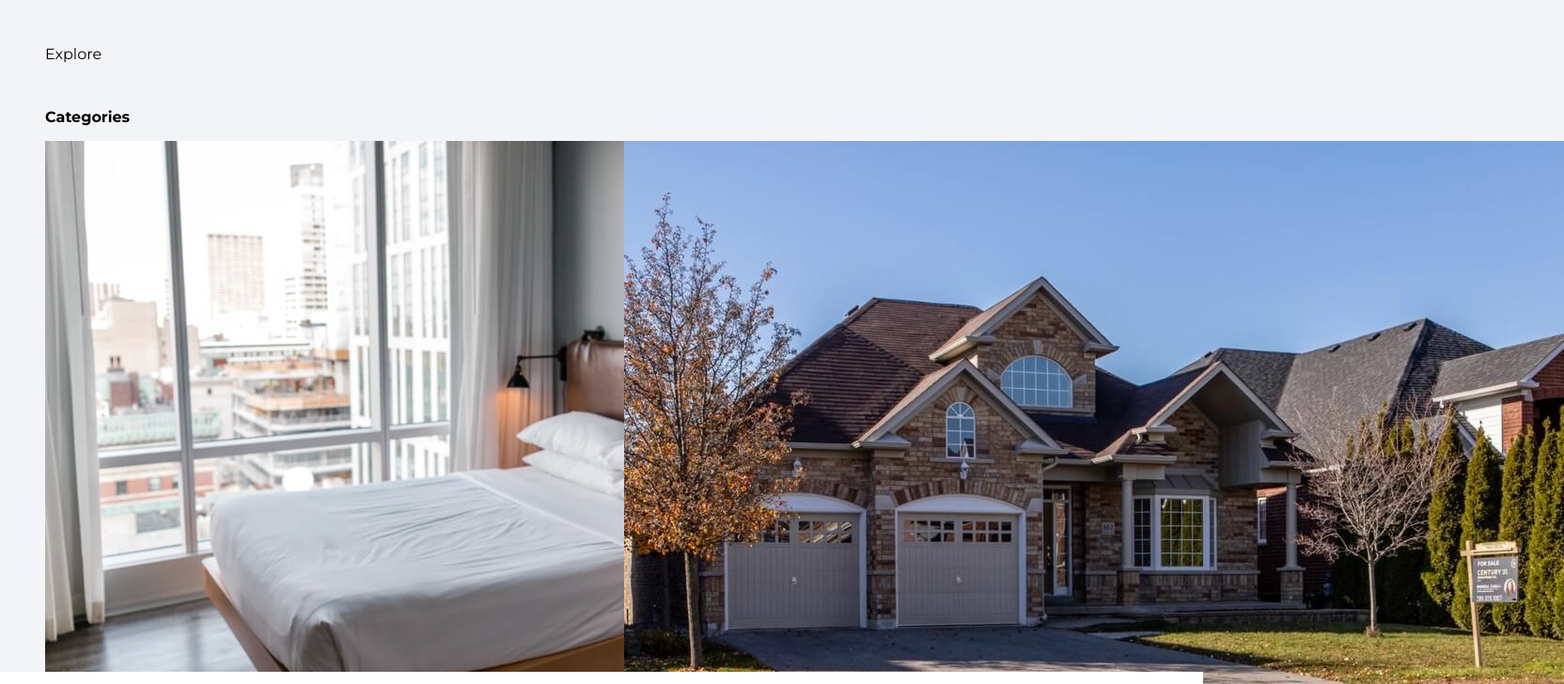
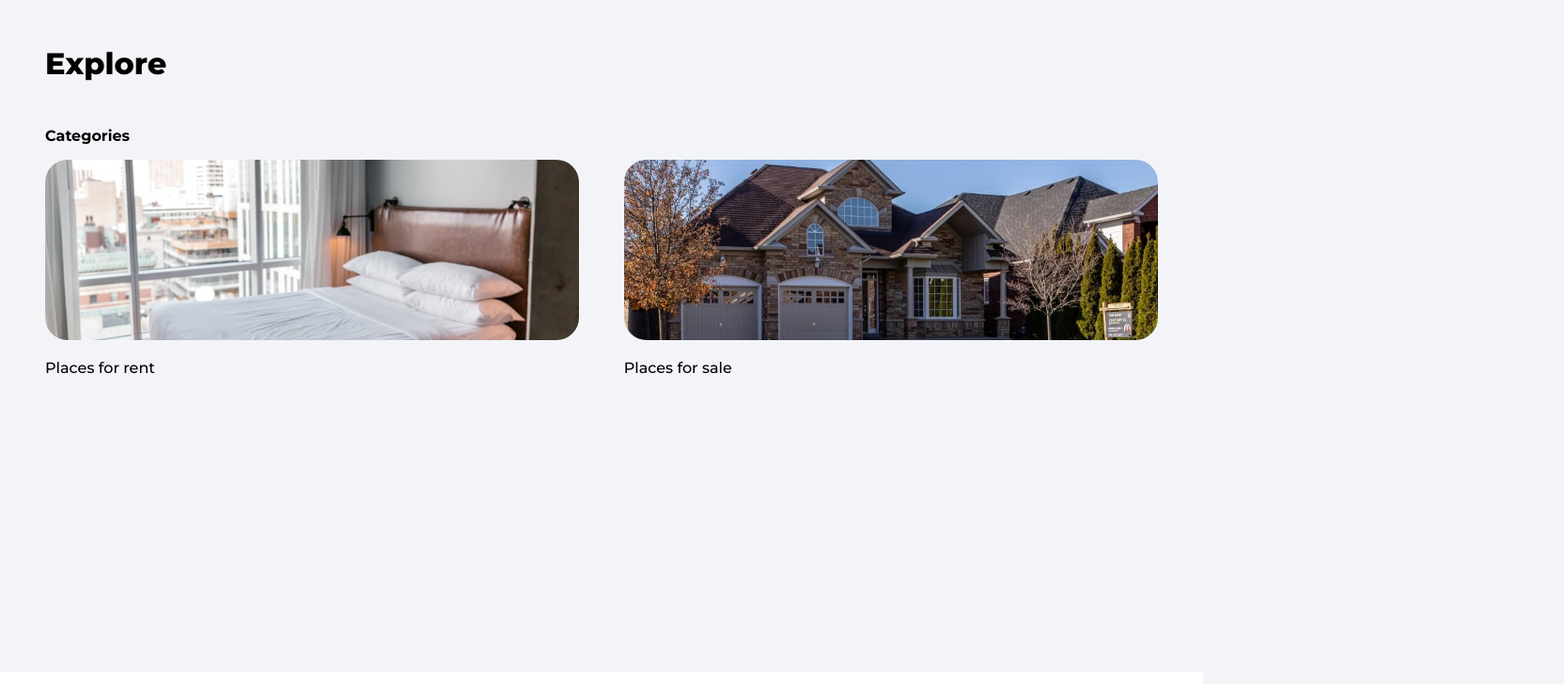
Before and after one commit to Quarcoo-arc/house-marketplace-app, a React (Create React App) app: page / in a window 1280 px wide. Shown: the top 728 px of the page at 94% size, 1664 px wide, since content can reach past the window. Built offline with nearby package versions, Linux system fonts and the light colour scheme.

Commit message:
added category route

```diff
--- a/src/App.js
+++ b/src/App.js
@@ -3,6 +3,7 @@
 import Explore from "./pages/Explore";
 import ForgotPassword from "./pages/ForgotPassword";
 import Offers from "./pages/Offers";
+import Category from "./pages/Category";
 import Profile from "./pages/Profile";
 import SignIn from "./pages/SignIn";
 import SignUp from "./pages/SignUp";
@@ -13,6 +14,7 @@
       <Routes>
         <Route path="/" element={<Explore />} />
         <Route path="/forgot-password" element={<ForgotPassword />} />
+        <Route path="/category/:categoryName" element={<Category />} />
         <Route path="/offers" element={<Offers />} />
         <Route path="/profile" element={<Profile />} />
         <Route path="/sign-in" element={<SignIn />} />
--- /dev/null
+++ b/src/pages/Category.jsx
@@ -0,0 +1,5 @@
+const Category = () => {
+  return <div>Category</div>;
+};
+
+export default Category;
--- a/src/pages/Explore.jsx
+++ b/src/pages/Explore.jsx
@@ -6,7 +6,7 @@
   return (
     <div className="explore">
       <header>
-        <p className="pagHeader">Explore</p>
+        <p className="pageHeader">Explore</p>
       </header>
 
       <main>
@@ -16,7 +16,7 @@
         <div className="exploreCategories">
           <Link to="/category/rent">
             <img
-              className="exploreCategoryImage"
+              className="exploreCategoryImg"
               src={rentCategoryImage}
               alt="rent"
             />
@@ -24,7 +24,7 @@
           </Link>
           <Link to="/category/sell">
             <img
-              className="exploreCategoryImage"
+              className="exploreCategoryImg"
               src={sellCategoryImage}
               alt="sell"
             />
```
